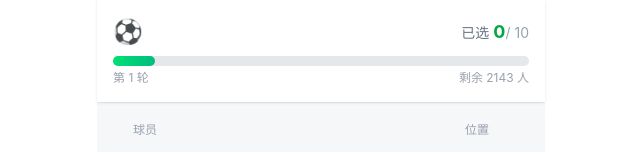
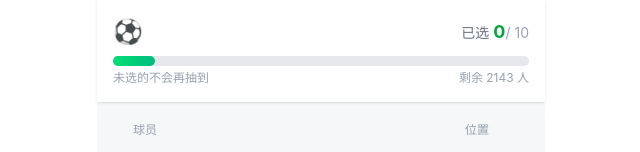
Before and after one commit to AA-XING/fm_draft, a Vue app: page / in a window 1280 px wide. Shown: the top 152 px of the page, without its empty margins (319-959 px from the left). Built offline with nearby package versions, Linux system fonts and the light colour scheme.

Commit message:
fm_draft

```diff
--- a/src/App.vue
+++ b/src/App.vue
@@ -21,7 +21,7 @@
         ></div>
       </div>
       <div class="flex justify-between text-xs text-gray-400 mt-1">
-        <span>第 {{ currentRound }} 轮</span>
+        <span>未选的不会再抽到</span>
         <span>剩余 {{ availablePool.length }} 人</span>
       </div>
     </div>
@@ -549,7 +549,7 @@
         <span class="text-gray-400 text-sm">{{ showTeam ? '收起 ▲' : '展开 ▼' }}</span>
       </div>
 
-      <!-- 球队名单 - 这个容器会占满剩余空间并滚动 -->
+      <!-- 球队名单 - 去掉rating列 -->
       <div
         v-if="showTeam && myTeam.length > 0"
         class="mt-2 flex-1 overflow-y-auto space-y-1 min-h-0"
@@ -562,7 +562,6 @@
           <span class="w-5 h-5 rounded-full bg-blue-500 text-white flex items-center justify-center text-[10px] font-bold flex-shrink-0">{{ idx + 1 }}</span>
           <span class="font-medium">{{ p.name }}</span>
           <span class="text-xs text-gray-400 flex-shrink-0">{{ p.position }}</span>
-          <span class="text-green-600 font-bold ml-auto flex-shrink-0">{{ p.rating }}</span>
         </div>
       </div>
       <div v-else-if="showTeam && myTeam.length === 0" class="mt-2 text-sm text-gray-400 text-center py-4 flex-1">
```
